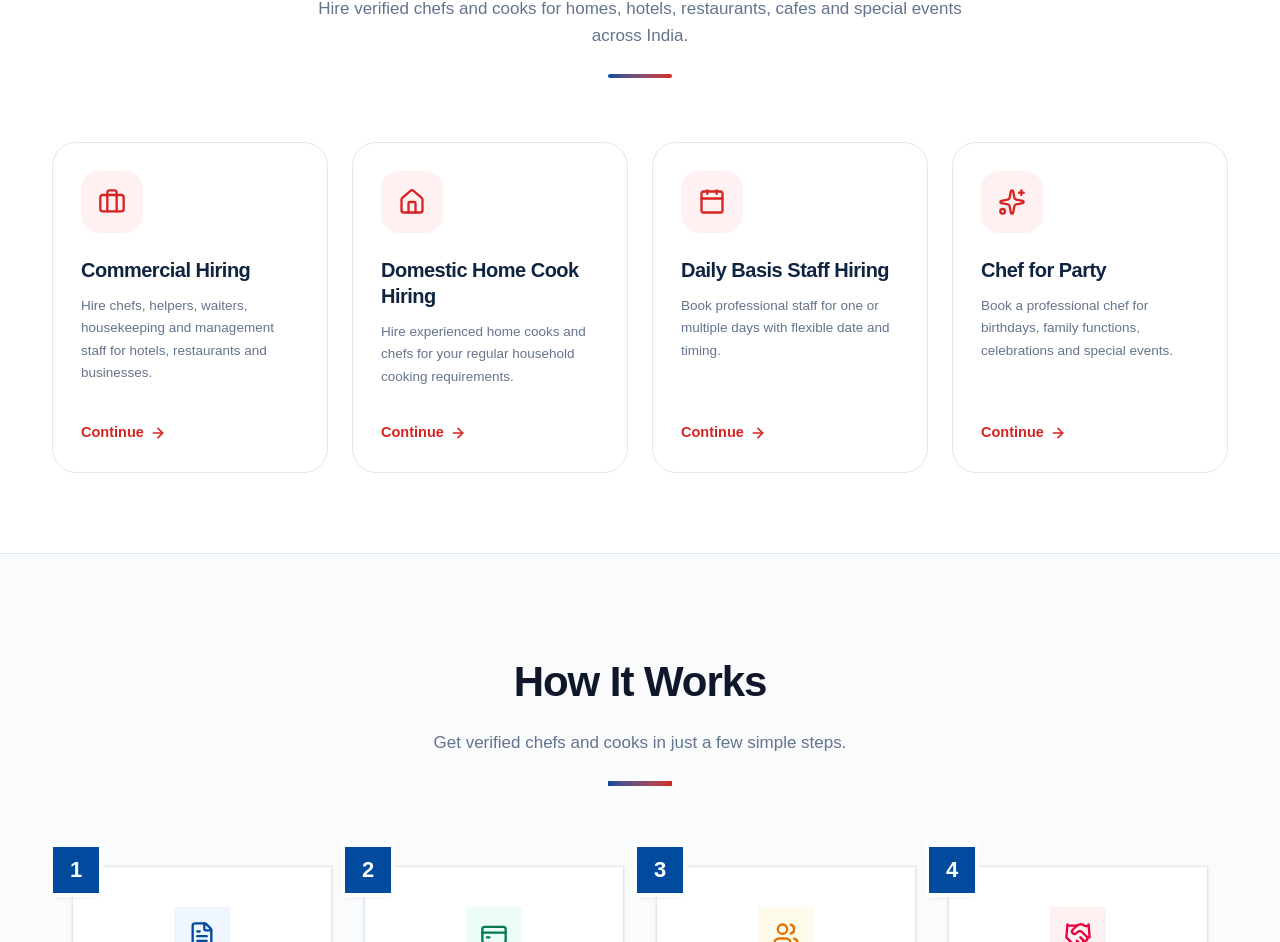
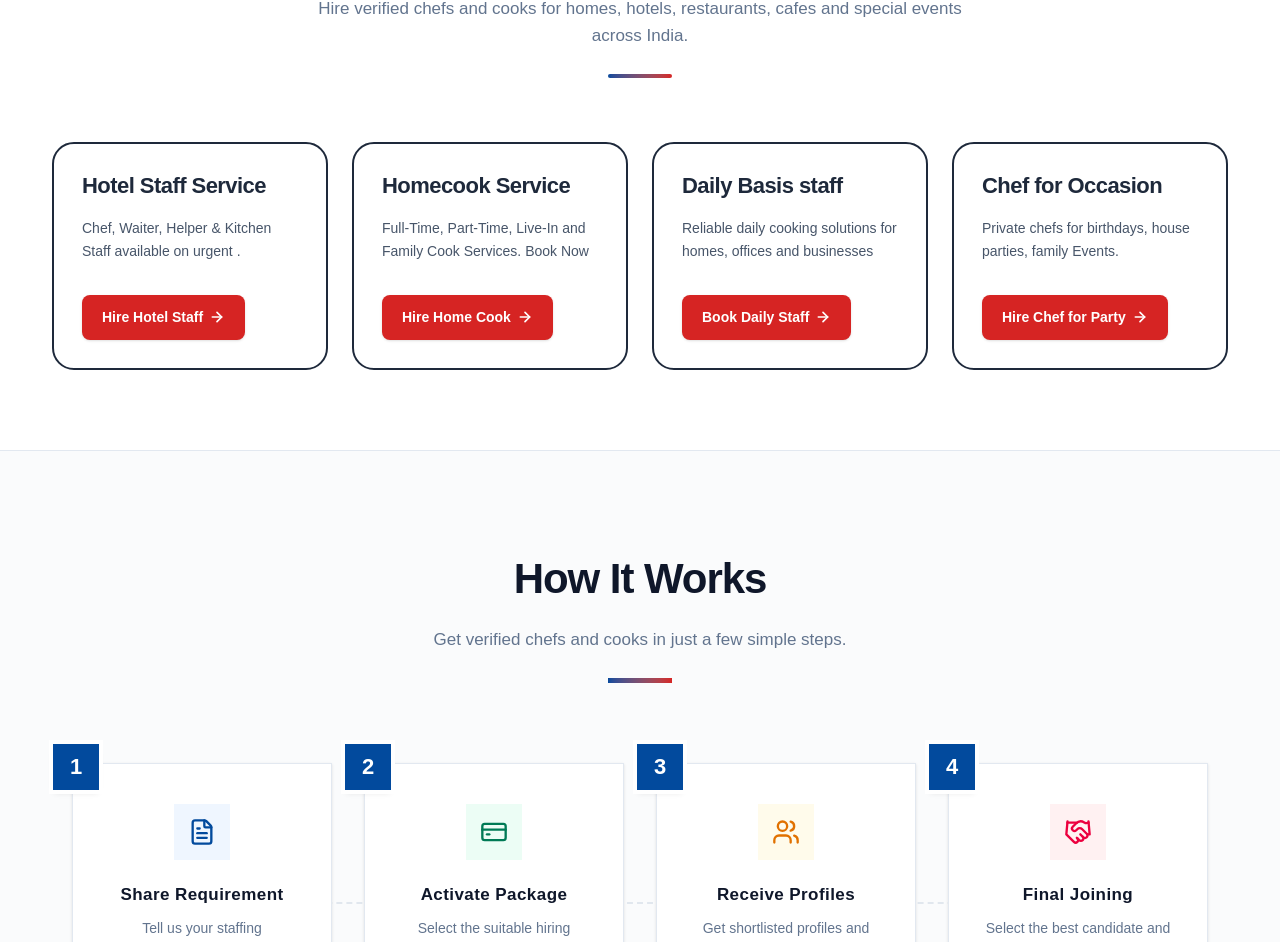
Before and after one commit to codewithgaurave/website, a Next.js app: page / in a window 1280 px wide. Shown: the part 1555-2497 px from the top of the page. Built offline with nearby package versions, Linux system fonts and the light colour scheme.

Commit message:
refactor: update service card content, styling, and remove icons

```diff
--- a/src/components/Services.tsx
+++ b/src/components/Services.tsx
@@ -6,34 +6,30 @@ export default function Services() {
   const services = [
     {
       id: 1,
-      title: "Commercial Hiring",
-      description: "Hire chefs, helpers, waiters, housekeeping and management staff for hotels, restaurants and businesses.",
-      btnText: "Continue",
-      icon: Briefcase,
+      title: "Hotel Staff Service",
+      description: "Chef, Waiter, Helper & Kitchen Staff available on urgent .",
+      btnText: "Hire Hotel Staff",
       href: "/services/hotel-chefs-waiter-provider",
     },
     {
       id: 2,
-      title: "Domestic Home Cook Hiring",
-      description: "Hire experienced home cooks and chefs for your regular household cooking requirements.",
-      btnText: "Continue",
-      icon: Home,
+      title: "Homecook Service",
+      description: "Full-Time, Part-Time, Live-In and Family Cook Services. Book Now",
+      btnText: "Hire Home Cook",
       href: "/services/hire-professional-chef-for-home",
     },
     {
       id: 3,
-      title: "Daily Basis Staff Hiring",
-      description: "Book professional staff for one or multiple days with flexible date and timing.",
-      btnText: "Continue",
-      icon: Calendar,
+      title: "Daily Basis staff",
+      description: "Reliable daily cooking solutions for homes, offices and businesses",
+      btnText: "Book Daily Staff",
       href: "/services/hire-cook-for-daily-basis",
     },
     {
       id: 4,
-      title: "Chef for Party",
-      description: "Book a professional chef for birthdays, family functions, celebrations and special events.",
-      btnText: "Continue",
-      icon: Sparkles,
+      title: "Chef for Occasion",
+      description: "Private chefs for birthdays, house parties, family Events.",
+      btnText: "Hire Chef for Party",
       href: "/services/book-chef-on-birthday-party",
     }
   ];
@@ -56,36 +52,30 @@ export default function Services() {
         {/* Services Cards Grid */}
         <div className="grid grid-cols-1 sm:grid-cols-2 lg:grid-cols-4 gap-6">
           {services.map((service) => {
-            const Icon = service.icon;
             return (
               <div
                 key={service.id}
-                className="group relative bg-white rounded-[24px] p-7 border border-[#e2e8f0] hover:border-red-200 transition-all duration-300 flex flex-col h-full hover:shadow-[0_12px_30px_rgba(0,0,0,0.06)] hover:-translate-y-1"
+                className="group relative bg-white rounded-[22px] p-7 border-2 border-[#1e293b] hover:border-[#d62423] transition-all duration-300 flex flex-col h-full hover:shadow-[0_12px_30px_rgba(0,0,0,0.08)] hover:-translate-y-1"
               >
-                {/* Rounded Icon Container */}
-                <div className="w-[62px] h-[62px] rounded-[18px] bg-[#fff1f1] flex items-center justify-center mb-6">
-                  <Icon className="w-7 h-7 text-[#d62423]" strokeWidth={2} />
-                </div>
-
                 {/* Title & Description */}
                 <div className="flex-1 flex flex-col">
-                  <h3 className="text-[20px] font-black text-[#0f2441] mb-3 leading-[1.3] tracking-tight">
+                  <h3 className="text-[22px] font-black text-[#1e293b] mb-4 leading-[1.3] tracking-tight">
                     {service.title}
                   </h3>
 
-                  <p className="text-[13.5px] text-[#64748b] leading-[1.65] font-normal mb-8">
+                  <p className="text-[14px] text-[#475569] leading-[1.65] font-medium mb-8">
                     {service.description}
                   </p>
                 </div>
 
-                {/* Bottom Continue Button */}
+                {/* Bottom Red Button */}
                 <div className="mt-auto">
                   <Link
                     href={service.href}
-                    className="inline-flex items-center gap-1.5 font-bold text-[14.5px] text-[#d62423] group-hover:gap-2.5 transition-all duration-200"
+                    className="inline-flex items-center justify-center gap-1.5 bg-[#d62423] hover:bg-[#b81d1c] text-white px-5 py-3 rounded-[8px] font-bold text-[14px] shadow-sm transition-all duration-200 group-hover:shadow-[0_4px_12px_rgba(214,36,35,0.35)]"
                   >
                     <span>{service.btnText}</span>
-                    <ArrowRight className="w-4 h-4 text-[#d62423]" strokeWidth={2.5} />
+                    <ArrowRight className="w-4 h-4 text-white" strokeWidth={2.5} />
                   </Link>
                 </div>
               </div>
```
